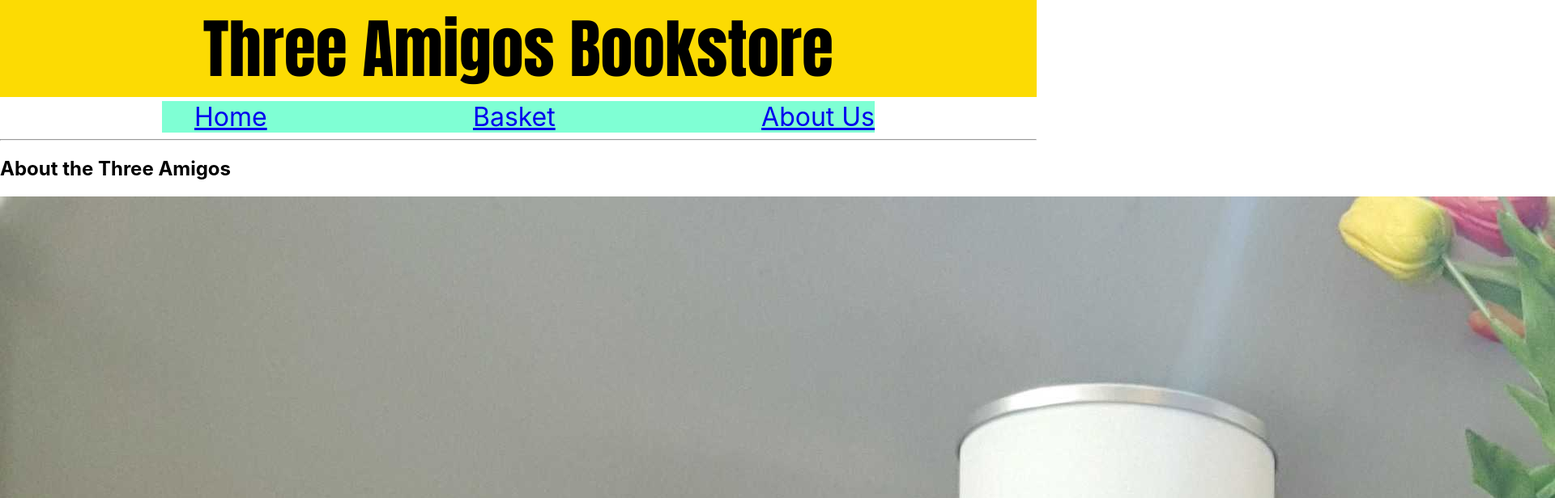
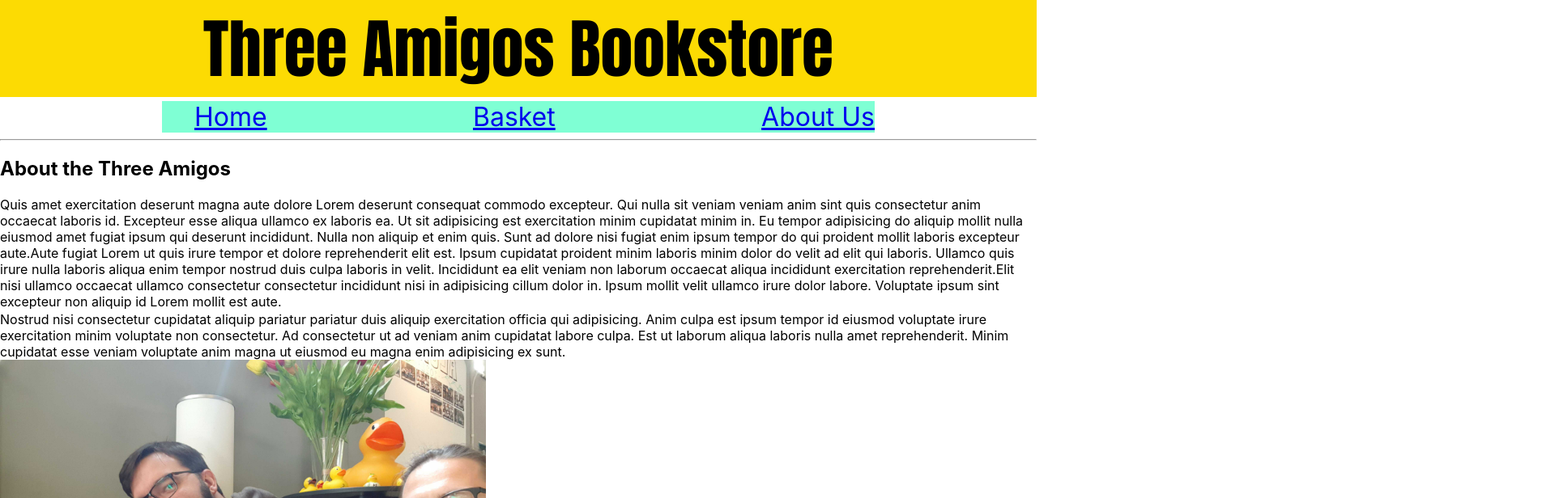
Before and after one commit to davidvtaylor84/e-commerce-lab, a React (Create React App) app: page /about in a window 1280 px wide. Shown: the top 616 px of the page at 81% size, 1920 px wide, since content can reach past the window. Built offline with nearby package versions, Linux system fonts and the light colour scheme.

Commit message:
some css

```diff
--- a/src/components/AboutUs.js
+++ b/src/components/AboutUs.js
@@ -1,11 +1,25 @@
 import React from 'react'
+import styled from 'styled-components'
 import picture from "../images/ThreeAmigos.jpg"
+
+const Picture = styled.img`
+width: 600px;
+align-items: center;
+`
+const Paragraph = styled.p`
+    margin-right: 15px;
+    display: block;
+    margin: 2px 0 0 0;
+`
 
 const AboutUs = () => {
   return (
     <div>
         <h2>About the Three Amigos</h2>
-        <img src={picture}/>
+        <Paragraph>Quis amet exercitation deserunt magna aute dolore Lorem deserunt consequat commodo excepteur. Qui nulla sit veniam veniam anim sint quis consectetur anim occaecat laboris id. Excepteur esse aliqua ullamco ex laboris ea. Ut sit adipisicing est exercitation minim cupidatat minim in. Eu tempor adipisicing do aliquip mollit nulla eiusmod amet fugiat ipsum qui deserunt incididunt. Nulla non aliquip et enim quis. Sunt ad dolore nisi fugiat enim ipsum tempor do qui proident mollit laboris excepteur aute.Aute fugiat Lorem ut quis irure tempor et dolore reprehenderit elit est. Ipsum cupidatat proident minim laboris minim dolor do velit ad elit qui laboris. Ullamco quis irure nulla laboris aliqua enim tempor nostrud duis culpa laboris in velit. Incididunt ea elit veniam non laborum occaecat aliqua incididunt exercitation reprehenderit.Elit nisi ullamco occaecat ullamco consectetur consectetur incididunt nisi in adipisicing cillum dolor in. Ipsum mollit velit ullamco irure dolor labore. Voluptate ipsum sint excepteur non aliquip id Lorem mollit est aute.</Paragraph>
+
+        <Paragraph>Nostrud nisi consectetur cupidatat aliquip pariatur pariatur duis aliquip exercitation officia qui adipisicing. Anim culpa est ipsum tempor id eiusmod voluptate irure exercitation minim voluptate non consectetur. Ad consectetur ut ad veniam anim cupidatat labore culpa. Est ut laborum aliqua laboris nulla amet reprehenderit. Minim cupidatat esse veniam voluptate anim magna ut eiusmod eu magna enim adipisicing ex sunt.</Paragraph>
+        <Picture src={picture}/>
     </div>
   )
 }
--- a/src/components/ListItem.js
+++ b/src/components/ListItem.js
@@ -48,7 +48,7 @@ const ListItem = ({book, addToBasket }) => {
         <Modal/>
         <h3>{book.name}</h3>
         <h4>{book.author}</h4>
-        <p>£{book.price}</p>
+        <p>RRP: £{book.price}</p>
     </ItemList>
   )
 }
```
